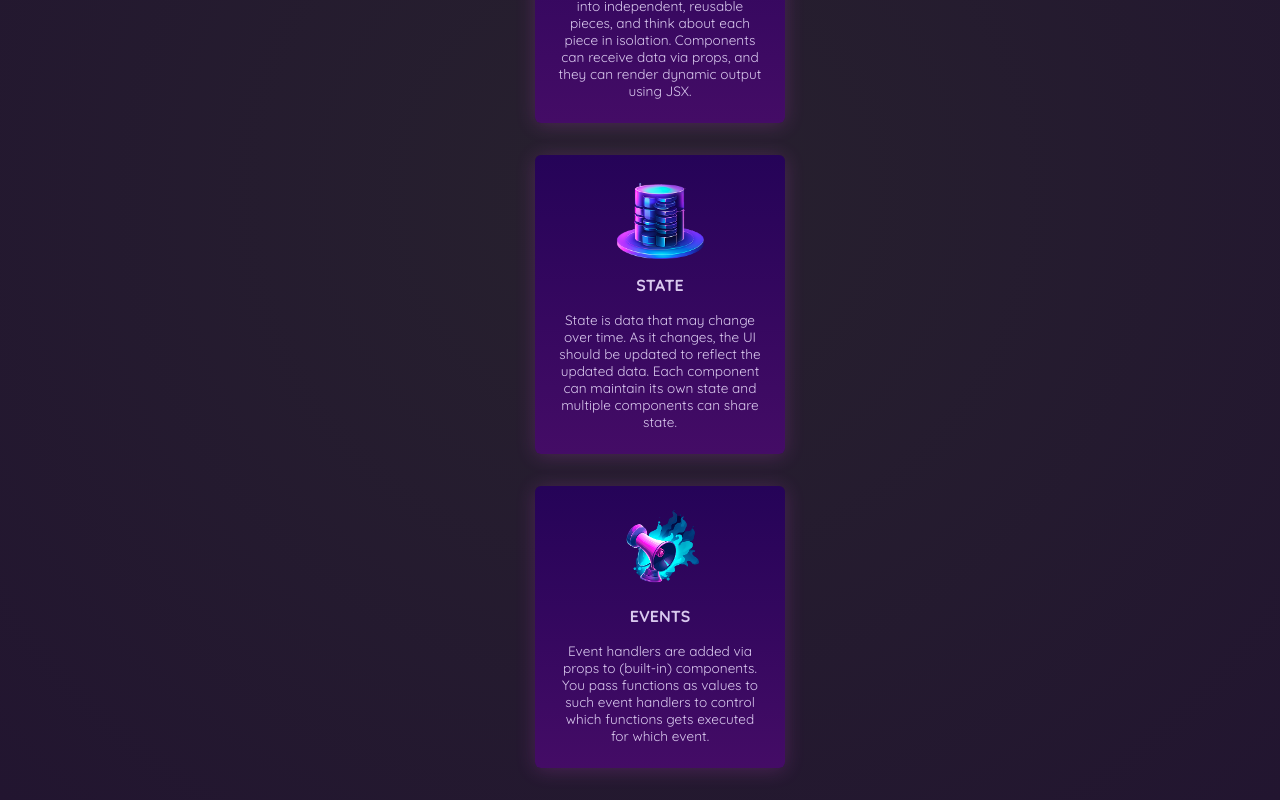
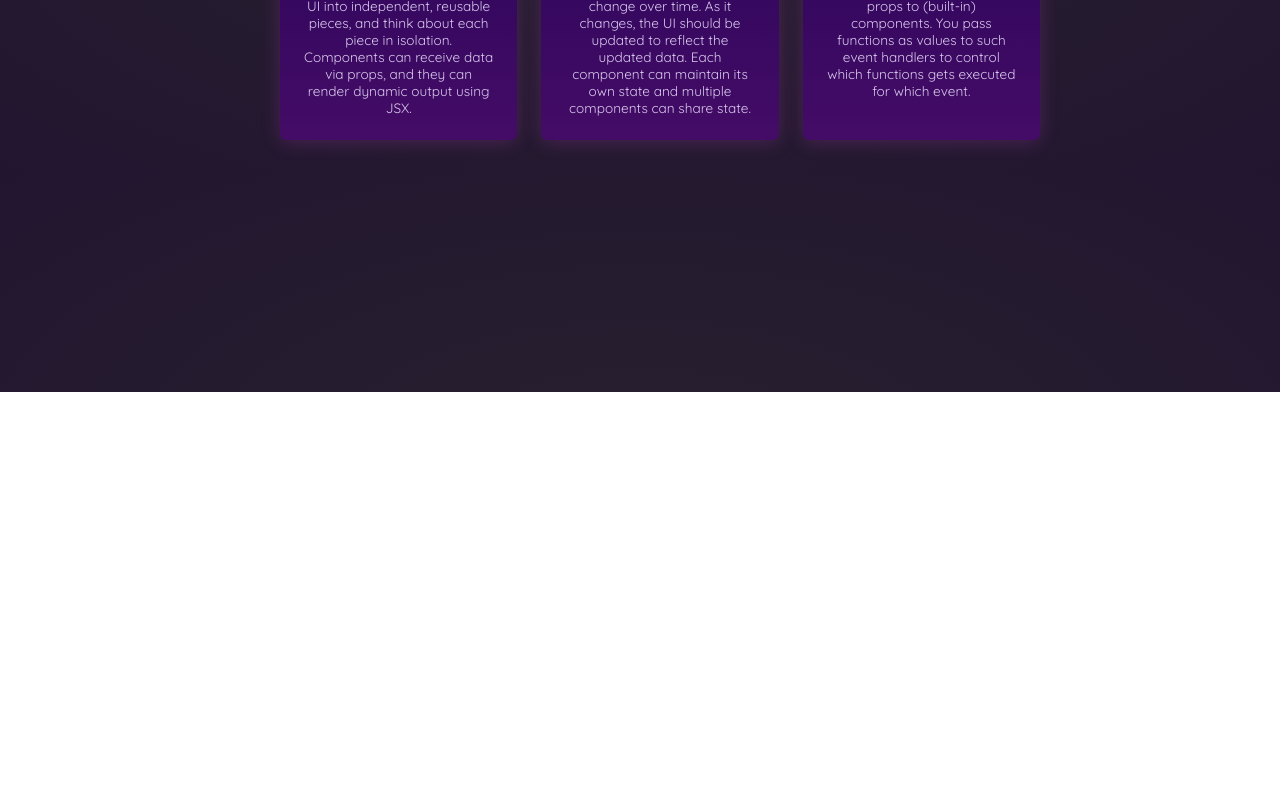
Before and after one commit to tenguterror/first_project, a React (Create React App) app: page / in a window 1280 px wide. Shown: the part 408-1208 px from the top of the page. After the commit the page ends 800 px from the top, so only its background shows below. Built offline with nearby package versions, Linux system fonts and the light colour scheme.

Commit message:
redid the concepts ul to make items side by side

```diff
--- a/src/Components/Concepts.js
+++ b/src/Components/Concepts.js
@@ -10,15 +10,11 @@ const Concepts = (props) => {
           <h2>{props.items[0].title}</h2>
           <Description description={props.items[0].description} />
         </li>
-      </ul>
-      <ul id='concepts'>
         <li className='concept'>
           <img src={props.items[1].image} alt={props.items[1].title} />
           <h2>{props.items[1].title}</h2>
           <Description description={props.items[1].description} />
         </li>
-      </ul>
-      <ul id='concepts'>
         <li className='concept'>
           <img src={props.items[2].image} alt={props.items[2].title} />
           <h2>{props.items[2].title}</h2>
```
